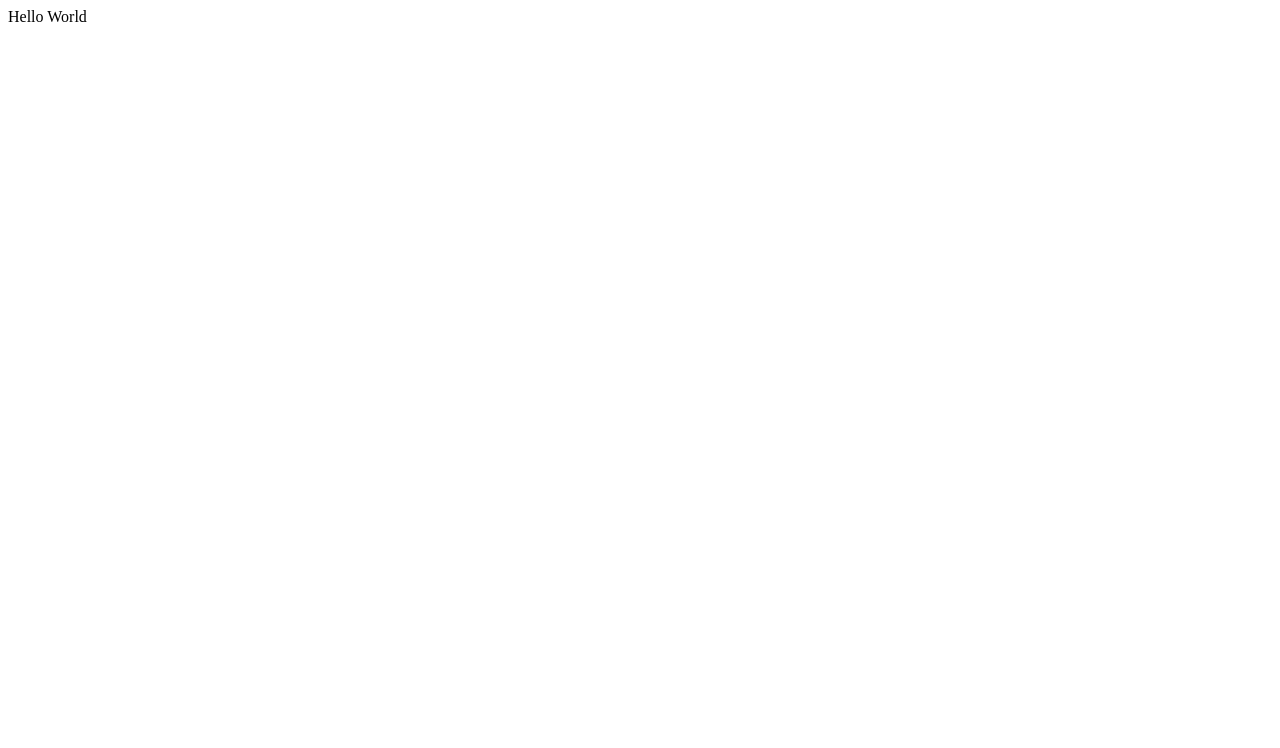
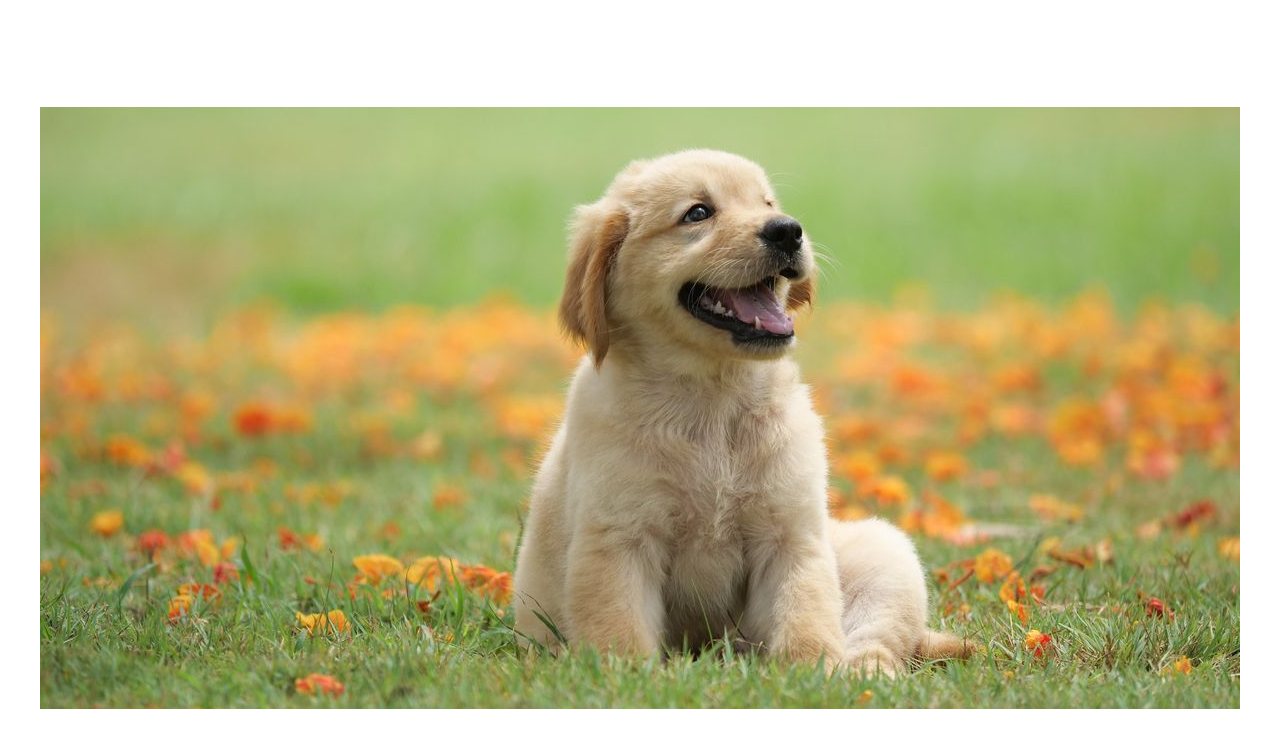
Before and after one commit to Martha002/Martha002.github.io, a plain HTML site: page index.html in a window 1280 px wide. Drawn offline with Linux system fonts and the light colour scheme.

Commit message:
first content

```diff
--- a/index.html
+++ b/index.html
@@ -1 +1,14 @@
-Hello World
+<!DOCTYPE html>
+<html lang="en">
+<head>
+    <meta charset="UTF-8">
+    <meta name="viewport" content="width=device-width, initial-scale=1.0">
+    <title>Document</title>
+    <link href="./styles/index.css" rel="stylesheet">
+</head>
+<body>
+    <main class="main">
+        <img src="./img/dog.png"alt="my photo"/>
+    </main>
+</body>
+</html>
--- /dev/null
+++ b/styles/index.css
@@ -0,0 +1,6 @@
+.main {
+    display: flex;
+    align-items: center;
+    justify-content: center;
+    height: 100vh;
+}
```
Also changed, not shown: img/dog.png (added), script/index.js (added).
